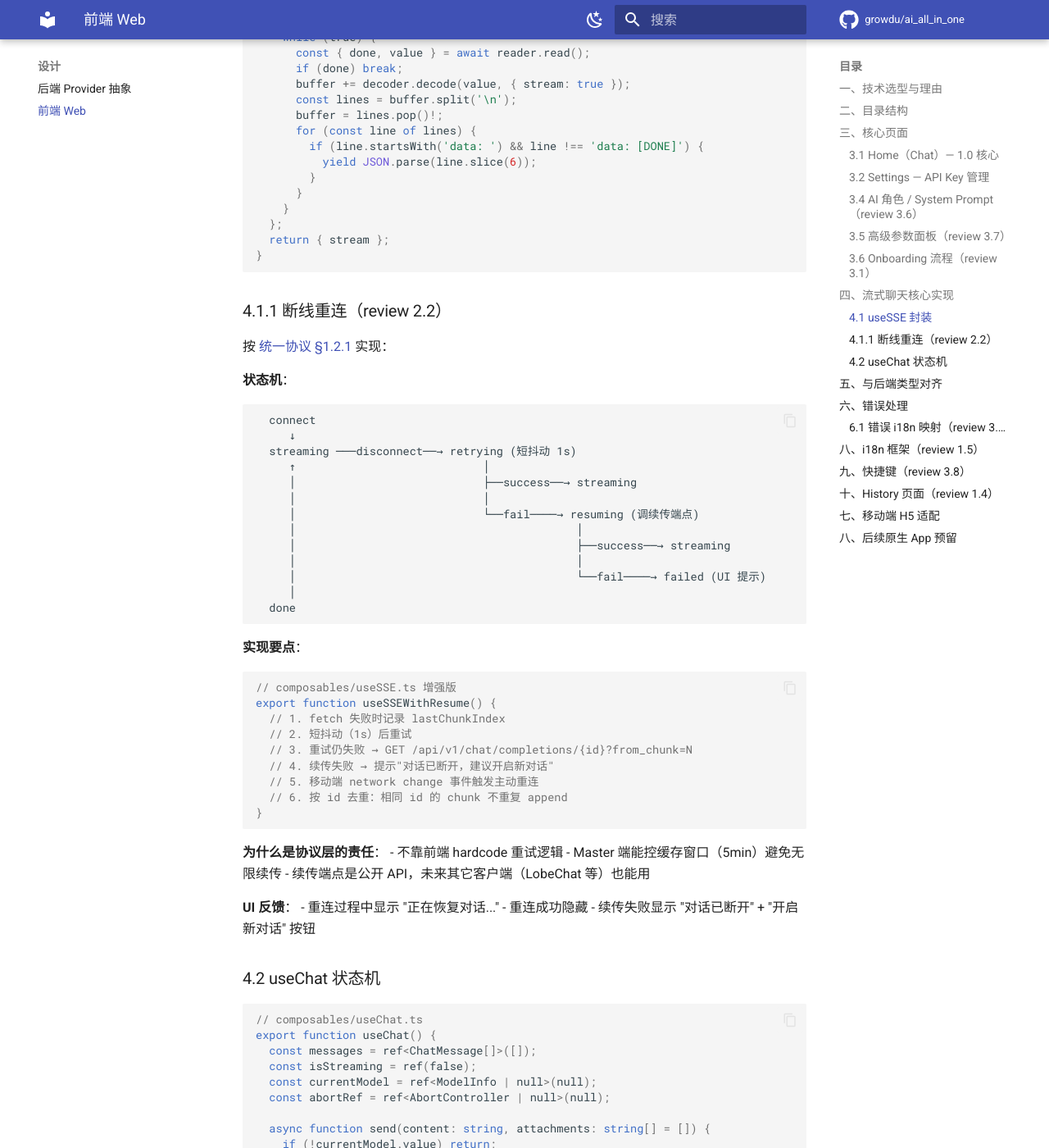
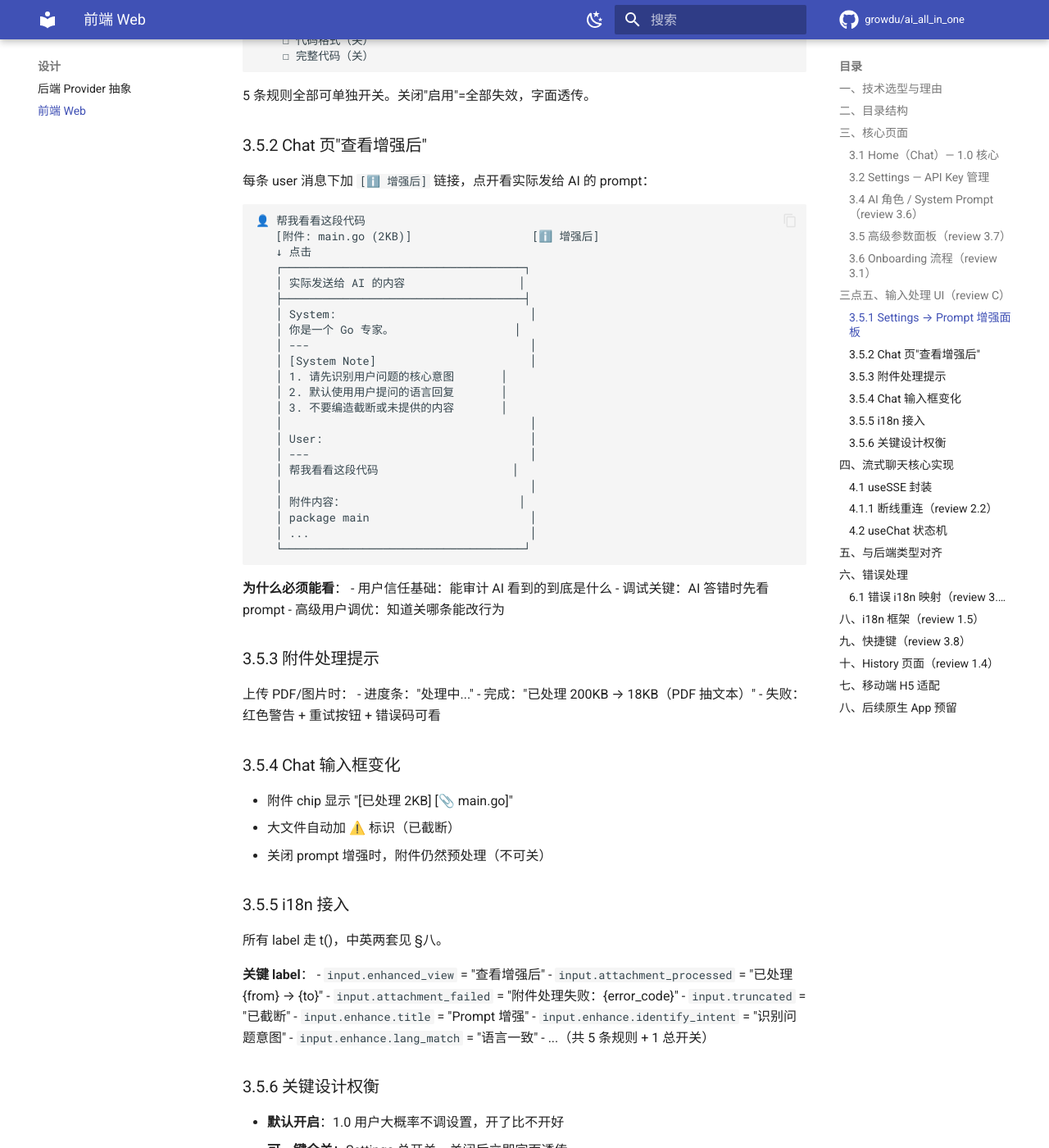
Before and after one commit to growdu/ai_all_in_one, an MkDocs documentation site: the page built from docs/frontend/03-web.md, in a window 1280 px wide and 1400 px high, scrolled down 5618 px. Shown: the whole window at 82% size. Built offline with MkDocs 1.6.1 and Material for MkDocs 9.7.7, drawn with Linux system fonts in a browser that asks for light colours; comment, search, counter and statistics services are not loaded; some of the changed text lies outside the part shown.

Commit message:
docs: 输入处理设计（review C — 附件预处理 + Prompt 增强）
回答"用户输入很可能不是 AI 友好的"。

按 C 方案推进：附件预处理必走 + Prompt 增强可关可看，不做意图识别。

新文件 docs/architecture/02-input-processing.md（14KB）：
- 5 条设计原则（字面透传为默认 / 全可关 / 全可看 / 附件特殊处理 / 失败不阻塞）
- 三层处理：附件预处理（必走）/ Prompt 增强（可关）/ 意图识别（2.0+）
- 附件预处理：PDF/图片/文本/代码的策略与截断规则
- Prompt 增强：5 条默认规则（识别意图/语言一致/截断提示/不编造/代码格式）
- 协议扩展：input_processing 字段 + processing_info 响应
- 后端实现：pipeline 6 步（鉴权→限流→预处理→增强→截断→路由）
- 前端 UX：Settings 折叠区 / "查看增强后" / 附件处理提示
- 隐私：纯 Go 库（不调云 API）+ EXIF 去除
- 1.0/2.0 分界

同步更新：
- mkdocs.yml: nav 加"输入处理"
- docs/index.md (后续 PR)
- docs/api/01-protocol.md: 扩展点列加 input_processing
- docs/backend/02-provider.md: 新增 §九点八 Pipeline 顺序 + 注册表代码
- docs/frontend/03-web.md: 新增 §三点五 输入处理 UI

````diff
--- /dev/null
+++ b/docs/architecture/02-input-processing.md
@@ -0,0 +1,418 @@
+# 输入处理：附件预处理 + Prompt 增强（review C）
+
+> 解决"用户输入很可能不是 AI 友好的"。默认**字面透传**，所有增强**可关可看**。
+
+## 一、设计原则
+
+1. **字面透传为默认** — 用户输入的文本一字不改，原样发给 AI
+2. **所有增强可关** — Settings 里一个总开关，关闭后回到 1.0 行为
+3. **所有增强可看** — 用户能在 chat 页看到实际发给 AI 的 prompt（"查看增强后"）
+4. **附件特殊处理** — 文件/PDF/图片预处理用户明知道会发生，不算"改输入"
+5. **失败不阻塞** — 任何增强失败，fallback 到字面透传，不影响可用性
+
+## 二、三层处理
+
+```
+用户输入 (text + attachments)
+        ↓
+   ┌────┴────┐
+   ▼         ▼
+文本增强   附件预处理
+（可选）    （必走）
+   │         │
+   └────┬────┘
+        ▼
+   增强后 messages
+        ↓
+   发给 AI
+```
+
+| 层 | 默认 | 失败 fallback | 可关 |
+|----|------|---------------|------|
+| 附件预处理 | 必走 | 跳过预处理，原文件引用发给 AI | 不可关 |
+| Prompt 增强 | 开启 | 字面透传 | 可关 |
+| 意图识别 | 关闭（2.0+） | 字面透传 | 关闭 |
+
+## 三、附件预处理（必走，1.0）
+
+### 3.1 各类型处理策略
+
+| 附件类型 | 预处理 | 不支持时 fallback |
+|---------|--------|-----------------|
+| 纯文本 (.txt .md .log) | 字符/行数统计，超长截断 + 提示 | 原样 |
+| 代码 (.py .go .js .ts ...) | 语法高亮 token 数估算；超长截断 | 原样 |
+| PDF | 抽文本（`unidoc/unipdf` 纯 Go），保留页码 | 错误码 `pdf_extract_failed`，原文件引用 |
+| 图片 (.png .jpg) | 尺寸检查 + EXIF 去除（隐私）；> 模型限制时压缩 | 原样 |
+| Office (.docx .xlsx) | 2.0 加，1.0 错误码 `unsupported_office` | 原样 |
+| 其他 | 错误码 `unsupported_file_type` | 仅保留文件名提示 |
+
+**实现位置**：`internal/capabilities/chat/preprocess/`
+
+```go
+type Preprocessor interface {
+    CanHandle(mime string) bool
+    Process(ctx context.Context, file *File) (ProcessedFile, error)
+}
+
+type ProcessedFile struct {
+    Type        string  // "text" | "image" | "binary"
+    TextContent string  // 文本提取结果（图片为空）
+    Truncated   bool    // 是否被截断
+    OriginalSize int
+    ProcessedSize int
+    Warnings    []string
+}
+```
+
+### 3.2 截断策略
+
+| 文件大小 | 行为 |
+|---------|------|
+| < 50KB | 全量发送 |
+| 50-200KB | 截断到 50KB，前后各 25KB + 中间省略 |
+| > 200KB | 截断到 50KB（首 30KB + 末 20KB），UI 提示"文件过大已截断" |
+
+截断后 system message 注入：
+
+```
+[System: 文件 X 已被截断。原 150KB → 50KB。
+如需全文请分段上传或使用更具体的文件]
+```
+
+### 3.3 隐私保护
+
+- 图片预处理**必须**去除 EXIF（GPS、相机型号等元数据）
+- 文档作者/公司信息字段，**默认不发送**到 AI
+- 1.0 不做"全部元数据可见性设置"，2.0 加
+
+## 四、Prompt 增强（可选，1.0）
+
+### 4.1 增强规则集
+
+1.0 默认开启一个**最弱**的增强规则，行为接近字面透传：
+
+| 规则 | 默认 | 行为 |
+|------|------|------|
+| 注入"识别问题"指令 | 开启 | 在 system prompt 末尾追加一句话 |
+| 注入"语言一致"指令 | 开启 | 让 AI 尽量用用户问题的语言回答 |
+| 注入"格式提示" | 关闭 | 让 AI 用 markdown/code block 等 |
+| 注入"代码要求" | 关闭 | 强制 AI 写完整可运行代码，不要省略号 |
+| 自定义 system 模板 | 关闭 | 用户写的 system prompt 增强模板（高级） |
+
+### 4.2 注入位置
+
+```
+增强前 messages:
+[
+  { role: "system", content: "<用户 system prompt>" },   // 用户自己写的
+  { role: "user", content: "<原始文本>", attachments: [file_xxx] },
+]
+
+增强后:
+[
+  { role: "system", content: "<用户 system prompt>\n\n---\n<系统增强指令>" },
+  { role: "user", content: "<附件预处理结果>\n\n---\n<原始文本>" },
+]
+```
+
+**用户 system prompt 永远在前面**，增强指令在 system prompt 末尾用 `---` 分隔。
+
+### 4.3 默认增强指令（开启时）
+
+```
+---
+[System Note]
+1. 请先识别用户问题的核心意图，再回答
+2. 默认使用用户提问的语言回复
+3. 如果附件已截断，明示用户并建议分段
+4. 不要编造截断或未提供的内容
+5. 涉及代码时用对应语言的标准 markdown code block
+```
+
+每条都是**可单独关闭**的（Settings → 高级 → Prompt 增强）：
+
+```
+☑ 识别问题意图
+☑ 语言一致
+☑ 附件截断提示
+☑ 不编造
+☐ 代码格式（关）
+☐ 完整代码（关）
+```
+
+### 4.4 关键设计：用户能看增强后
+
+**Chat 页 → 任意消息 → "查看增强后 prompt"**：
+
+```
+┌──────────────────────────────────────────┐
+│ 实际发送给 AI 的内容（折叠）             │
+├──────────────────────────────────────────┤
+│ System:                                  │
+│ 你是一个 Go 专家。                       │
+│ ---                                      │
+│ [System Note]                            │
+│ 1. 请先识别用户问题的核心意图            │
+│ 2. 默认使用用户提问的语言回复            │
+│ ...                                      │
+│                                          │
+│ User:                                    │
+│ [附件: main.go (2KB, 完整)]              │
+│ ---                                      │
+│ 帮我看看这段代码有什么问题               │
+│                                          │
+│ 附件内容：                               │
+│ package main                             │
+│ ...                                      │
+└──────────────────────────────────────────┘
+```
+
+**为什么必须能看**：
+- 用户信任基础：能审计 AI 看到的到底什么
+- 调试关键：AI 答错时，先看 prompt 是否对
+- 高级用户调优：知道关哪条规则能改行为
+
+### 4.5 关闭增强（用户开关）
+
+Settings → 高级：
+
+```
+┌──────────────────────────────────────────┐
+│ Prompt 增强                              │
+│                                          │
+│  ☑ 启用 prompt 增强（默认开启）           │
+│  ☑ 注入"识别问题"指令                    │
+│  ☑ 注入"语言一致"指令                    │
+│  ...                                     │
+│                                          │
+│  ⚠️ 关闭后 AI 可能答非所问                │
+└──────────────────────────────────────────┘
+```
+
+关闭"启用 prompt 增强" → 全部规则失效 → 字面透传。
+
+## 五、协议层扩展
+
+### 5.1 请求加 `input_processing` 字段
+
+```json
+{
+  "model": "doubao-1-5-pro-32k",
+  "messages": [...],
+  "input_processing": {
+    "preprocess_attachments": true,     // 1.0 强制 true，保留供未来扩展
+    "enhance_prompt": true,             // 用户开关
+    "rules": ["identify_intent", "lang_match"]  // 用户可关指定规则
+  }
+}
+```
+
+字段：
+- `preprocess_attachments`：1.0 永远 true，未来可加"原始文件模式"（如 vision 直传图）
+- `enhance_prompt`：用户总开关
+- `rules`：用户选择的子规则（[] = 全部用默认）
+
+### 5.2 响应加 `processing_info`
+
+```json
+{
+  "id": "chatcmpl-xxx",
+  "processing_info": {
+    "attachments": [
+      {
+        "file_id": "file_xxx",
+        "type": "pdf",
+        "original_size": 204800,
+        "processed_size": 18432,
+        "truncated": false,
+        "warnings": []
+      }
+    ],
+    "prompt_enhanced": true,
+    "rules_applied": ["identify_intent", "lang_match"]
+  }
+}
+```
+
+前端用 `processing_info` 在 chat 页展示"附件已处理 X KB → Y KB"。
+
+### 5.3 错误码（处理失败）
+
+| code | 含义 | 用户感知 |
+|------|------|---------|
+| `pdf_extract_failed` | PDF 抽文本失败 | "PDF 解析失败，AI 看不到文件内容" |
+| `image_too_large` | 图片超过模型限制 | "图片过大，已压缩到 5MB" |
+| `file_unsupported` | 文件类型不支持 | "该文件类型暂不支持，仅可下载" |
+| `preprocess_timeout` | 预处理超时 | "文件处理超时，已跳过预处理" |
+
+## 六、后端实现
+
+### 6.1 目录
+
+```
+internal/capabilities/chat/
+├── preprocess/
+│   ├── preprocessor.go      # 接口定义
+│   ├── registry.go          # Preprocessor 注册表
+│   ├── text.go              # 纯文本 / 代码
+│   ├── pdf.go               # unidoc/unipdf
+│   ├── image.go             # 图像压缩 + EXIF
+│   └── office.go            # 2.0 预留
+├── enhance/
+│   ├── enhancer.go          # 增强器主逻辑
+│   ├── rules.go             # 5 条默认规则
+│   └── template.go          # system note 模板
+└── pipeline.go              # 串联：preprocess → enhance → forward
+```
+
+### 6.2 Pipeline 流程
+
+```go
+// internal/capabilities/chat/pipeline.go
+type Pipeline struct {
+    preprocessors map[string]Preprocessor
+    enhancer      *Enhancer
+    model         ModelInfo
+}
+
+func (p *Pipeline) Process(ctx context.Context, req ChatRequest, userID string) (ChatRequest, ProcessingInfo, error) {
+    info := ProcessingInfo{}
+
+    // 1. 附件预处理（必走，失败 fallback）
+    for i, att := range req.Messages {
+        file, _ := fileRepo.Get(ctx, att.Attachments[j], userID)
+        proc, _ := p.preprocessors[file.MimeType].Process(ctx, file)
+        req.Messages[i].Content = injectAttachmentText(req.Messages[i].Content, proc)
+        info.Attachments = append(info.Attachments, ...)
+    }
+
+    // 2. Prompt 增强（可选，失败 fallback）
+    if req.InputProcessing.EnhancePrompt {
+        req.Messages, info.RulesApplied = p.enhancer.Apply(req.Messages, req.InputProcessing.Rules)
+        info.PromptEnhanced = true
+    }
+
+    return req, info, nil
+}
+```
+
+### 6.3 Enhance.Apply 行为
+
+```go
+func (e *Enhancer) Apply(messages []ChatMessage, rules []string) ([]ChatMessage, []string) {
+    if len(rules) == 0 {
+        rules = defaultRules  // ["identify_intent", "lang_match", "truncation_note", "no_hallucinate"]
+    }
+    applied := []string{}
+    noteParts := []string{}
+    for _, r := range rules {
+        if t, ok := e.templates[r]; ok {
+            noteParts = append(noteParts, t)
+            applied = append(applied, r)
+        }
+    }
+    if len(noteParts) == 0 {
+        return messages, nil
+    }
+    // 注入到 system prompt 末尾
+    sysMsg := findOrCreateSystem(&messages)
+    sysMsg.Content += "\n---\n[System Note]\n" + strings.Join(noteParts, "\n")
+    return messages, applied
+}
+```
+
+## 七、前端 UX
+
+### 7.1 Settings 集成
+
+在 §3.4 AI 角色 下加一个折叠区：
+
+```
+AI 角色 (System Prompt)
+[多行文本框]
+[保存] [重置]
+☑ 锁定
+
+▼ Prompt 增强（review C）
+☑ 启用 prompt 增强
+  ☑ 识别问题
+  ☑ 语言一致
+  ☑ 截断提示
+  ☑ 不编造
+  ☐ 代码格式
+  ☐ 完整代码
+```
+
+### 7.2 Chat 页"查看增强后"
+
+每条 user 消息下加 "ℹ️ 增强后" 链接：
+
+```
+👤 帮我看看这段代码
+   [附件: main.go (2KB, 完整)]              [ℹ️ 增强后]
+   ↓ 点开
+   ┌────────────────────────────────────┐
+   │ System: 你是一个 Go 专家。         │
+   │ ---                                 │
+   │ [System Note]                       │
+   │ 1. 请先识别用户问题的核心意图       │
+   │ ...                                 │
+   │                                     │
+   │ User:                               │
+   │ ---                                 │
+   │ 帮我看看这段代码                    │
+   │                                     │
+   │ 附件内容：                          │
+   │ package main                        │
+   │ ...                                 │
+   └────────────────────────────────────┘
+```
+
+### 7.3 附件处理提示
+
+上传 PDF/图片后，UI 显示"处理中" → "已处理 200KB → 18KB"。
+
+失败时显示：
+```
+⚠️ PDF 解析失败，AI 将看不到文件内容
+   [重试] [上传纯文本]
+```
+
+## 八、安全与隐私
+
+| 风险 | 缓解 |
+|------|------|
+| 增强 prompt 让 AI 偏离用户意图 | 5 条规则**全部可关** |
+| 附件预处理泄露用户数据给第三方库 | 用纯 Go 库（unidoc，不调云 API） |
+| 用户系统 prompt 被覆盖 | 用户 prompt 永远在 system 消息**最前**，增强在末尾用 `---` 分隔 |
+| 调试困难 | 增强后 prompt **可看** |
+
+## 九、1.0 vs 2.0
+
+| 功能 | 1.0 | 2.0 |
+|------|:---:|:---:|
+| 附件预处理（文本/代码/PDF/图片） | ✅ | ✅ |
+| 截断 + 提示 | ✅ | ✅ |
+| EXIF 去除 | ✅ | ✅ |
+| 5 条默认增强规则 | ✅ | ✅ |
+| 用户子规则开关 | ✅ | ✅ |
+| 增强后 prompt 可看 | ✅ | ✅ |
+| 用户自定义增强模板 | ❌ | ✅ |
+| 意图识别（auto-pick mode） | ❌ | ✅ |
+| Office 文件 | ❌ | ✅ |
+| 音频/视频转文字 | ❌ | ✅ |
+
+## 十、为什么这套设计平衡
+
+- **保守**：默认字面透传，不强制增强
+- **可调**：5 条规则可单独开关
+- **可看**：增强后 prompt 用户能审计
+- **可降级**：任何增强失败，fallback 到字面透传
+- **可扩展**：2.0 加意图识别、自定义模板、Office 等不影响 1.0 协议
+
+## 十一、为什么不做完整意图识别
+
+- 1.0 用户量小，意图识别错一次就劝退
+- 路由策略的 mode 字段（single/auto/compare）已经是手动意图选择
+- 等有用户反馈"我希望 AI 帮我选模式"再做
+- 详见路由策略文档的 §二候选池
--- a/docs/backend/02-provider.md
+++ b/docs/backend/02-provider.md
@@ -553,6 +553,57 @@ GET /health
 - Prometheus 指标 + 日志够定位 80% 问题
 - 2.0 引入 OTel 的成本 ≈ 0.5 人天，但收益要在多 Master 横向扩展后才显现
 
+## 九点八、输入处理 Pipeline（review C）
+
+> 实现细节见 [输入处理设计](../architecture/02-input-processing.md)。这里只列接口与流程。
+
+**Pipeline 顺序**：
+
+```
+用户请求 → [1. 鉴权] → [2. 限流] → [3. 附件预处理] → [4. Prompt 增强] → [5. 长对话截断] → [6. 路由到 Provider]
+```
+
+| 步骤 | 必走 | 失败 fallback |
+|------|------|---------------|
+| 1-2 | 是 | 返回 401/429 |
+| 3 附件预处理 | 是 | 单附件失败 → 跳过该附件，注入警告；全部失败 → 错误码 |
+| 4 Prompt 增强 | 用户开关 | 关闭或异常 → 字面透传 |
+| 5 截断 | 是 | 超限 → 422 context_too_long |
+| 6 路由 | 是 | 失败 → 502 + Provider 错误码 |
+
+**核心数据结构**（`internal/capabilities/chat/pipeline.go`）：
+
+```go
+type Pipeline struct {
+    preprocessors map[string]Preprocessor
+    enhancer      *Enhancer
+    truncator     *Truncator
+}
+
+func (p *Pipeline) Process(ctx context.Context, req ChatRequest, userID string) (ChatRequest, ProcessingInfo, error) {
+    // 见输入处理 §6.2 完整实现
+}
+```
+
+**注册表**（`internal/capabilities/chat/preprocess/registry.go`）：
+
+```go
+var DefaultRegistry = &Registry{
+    Processors: map[string]Preprocessor{
+        "text/plain":      NewTextProcessor(50 * 1024),
+        "text/x-python":   NewTextProcessor(50 * 1024),
+        "application/pdf": NewPDFProcessor(),
+        "image/png":       NewImageProcessor(5 * 1024 * 1024),
+        "image/jpeg":      NewImageProcessor(5 * 1024 * 1024),
+    },
+}
+```
+
+**YAGNI 边界**：
+- 1.0 不做 Office（.docx .xlsx）
+- 1.0 不做音频/视频转写
+- 1.0 不做用户自定义增强模板
+
 ## 九点七、历史会话 schema（review 1.4）
 
 > 解决 review 1.4：1.0 最小可用版历史持久化。
--- a/docs/frontend/03-web.md
+++ b/docs/frontend/03-web.md
@@ -246,6 +246,100 @@ Key 提交到后端，**前端不存明文**（用 HttpOnly Cookie 存 user_toke
 - 1.0 投入 ≈ 1 人天，回报是首日留存
 
 **实施位置**：`src/pages/Onboarding.vue` + `src/composables/useOnboarding.ts`（4 步骤状态机 + 进度保存）。
+
+## 三点五、输入处理 UI（review C）
+
+> 详细设计见 [输入处理](../architecture/02-input-processing.md)。这里只列 UI 集成点。
+
+### 3.5.1 Settings → Prompt 增强面板
+
+在 §3.4 AI 角色 下加折叠区：
+
+```
+AI 角色 (System Prompt)
+[多行文本框]
+[保存] [重置]
+☑ 锁定
+
+▼ Prompt 增强
+  ☑ 启用 prompt 增强
+    ☑ 识别问题意图
+    ☑ 语言一致回复
+    ☑ 附件截断提示
+    ☑ 不编造
+    ☐ 代码格式（关）
+    ☐ 完整代码（关）
+```
+
+5 条规则全部可单独开关。关闭"启用"=全部失效，字面透传。
+
+### 3.5.2 Chat 页"查看增强后"
+
+每条 user 消息下加 `[ℹ️ 增强后]` 链接，点开看实际发给 AI 的 prompt：
+
+```
+👤 帮我看看这段代码
+   [附件: main.go (2KB)]                  [ℹ️ 增强后]
+   ↓ 点击
+   ┌────────────────────────────────────┐
+   │ 实际发送给 AI 的内容                 │
+   ├────────────────────────────────────┤
+   │ System:                             │
+   │ 你是一个 Go 专家。                  │
+   │ ---                                 │
+   │ [System Note]                       │
+   │ 1. 请先识别用户问题的核心意图       │
+   │ 2. 默认使用用户提问的语言回复       │
+   │ 3. 不要编造截断或未提供的内容       │
+   │                                     │
+   │ User:                               │
+   │ ---                                 │
+   │ 帮我看看这段代码                    │
+   │                                     │
+   │ 附件内容：                          │
+   │ package main                        │
+   │ ...                                 │
+   └────────────────────────────────────┘
+```
+
+**为什么必须能看**：
+- 用户信任基础：能审计 AI 看到的到底是什么
+- 调试关键：AI 答错时先看 prompt
+- 高级用户调优：知道关哪条能改行为
+
+### 3.5.3 附件处理提示
+
+上传 PDF/图片时：
+- 进度条："处理中..."
+- 完成："已处理 200KB → 18KB（PDF 抽文本）"
+- 失败：红色警告 + 重试按钮 + 错误码可看
+
+### 3.5.4 Chat 输入框变化
+
+- 附件 chip 显示 "[已处理 2KB] [📎 main.go]"
+- 大文件自动加 ⚠️ 标识（已截断）
+- 关闭 prompt 增强时，附件仍然预处理（不可关）
+
+### 3.5.5 i18n 接入
+
+所有 label 走 t()，中英两套见 §八。
+
+**关键 label**：
+- `input.enhanced_view` = "查看增强后"
+- `input.attachment_processed` = "已处理 {from} → {to}"
+- `input.attachment_failed` = "附件处理失败：{error_code}"
+- `input.truncated` = "已截断"
+- `input.enhance.title` = "Prompt 增强"
+- `input.enhance.identify_intent` = "识别问题意图"
+- `input.enhance.lang_match` = "语言一致"
+- ...（共 5 条规则 + 1 总开关）
+
+### 3.5.6 关键设计权衡
+
+- **默认开启**：1.0 用户大概率不调设置，开了比不开好
+- **可一键全关**：Settings 总开关，关闭后立即字面透传
+- **可逐条关**：高级用户能精调
+- **可看**：所有增强对用户透明，不黑盒
 
 ## 四、流式聊天核心实现
 
--- a/mkdocs.yml
+++ b/mkdocs.yml
@@ -87,6 +87,7 @@ nav:
   - 架构:
       - 顶层架构: architecture/00-overview.md
       - 路由策略: architecture/01-routing-strategy.md
+      - 输入处理: architecture/02-input-processing.md
       - 统一协议: api/01-protocol.md
   - 设计:
       - 后端 Provider 抽象: backend/02-provider.md
````
Also changed, not shown: docs/api/01-protocol.md (+1 -0 lines).
